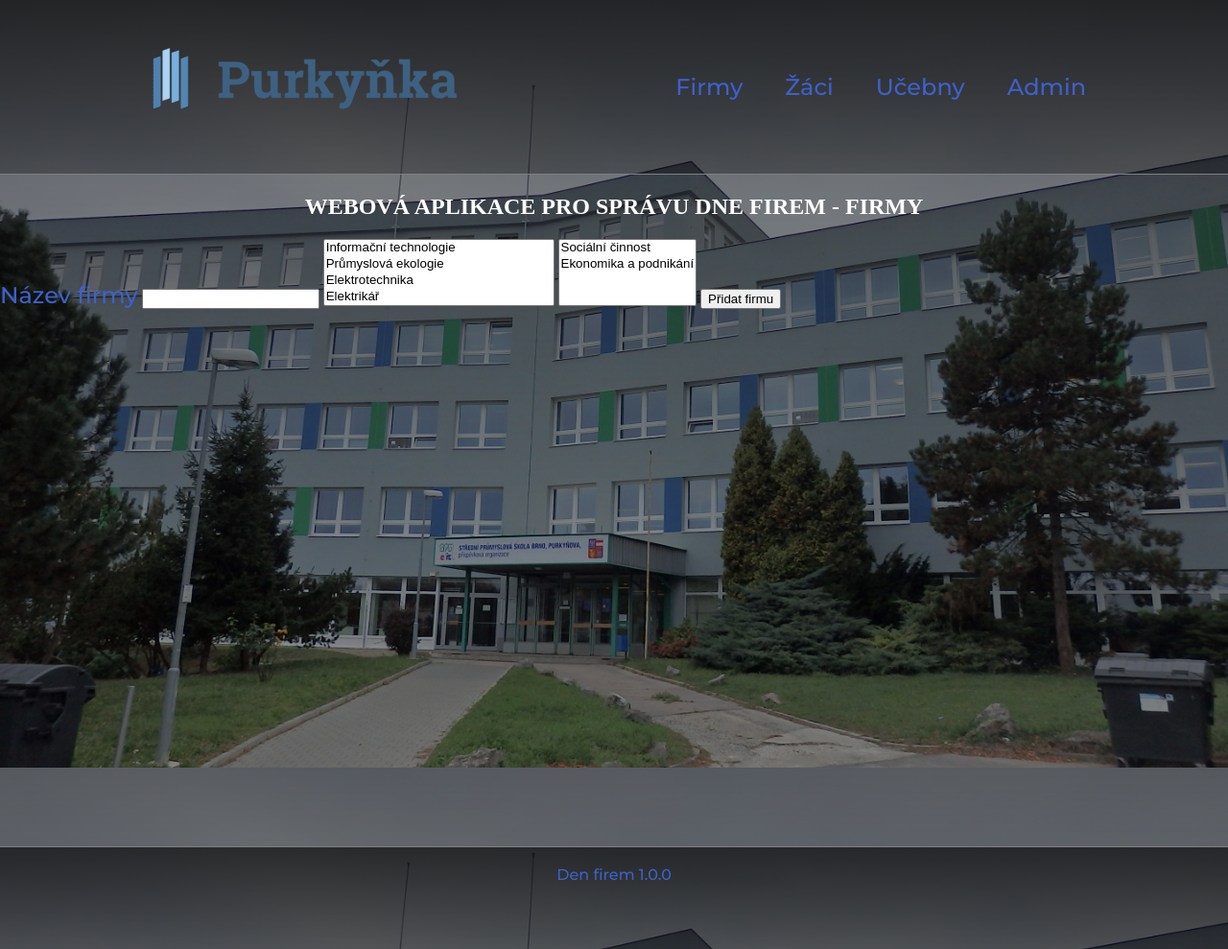
After one commit to CokoPiskot/WA-Den-Firem, a Django app: page /firmy/ in a window 1280 px wide. The commit adds this page. Shown: the whole page at 96% size. Run offline with Django 4.2, Linux system fonts and the light colour scheme.

Commit message:
navigace mezi stránkami + přesměr. logo + jednoduchý elementy pro přidání firmy (bez db) -- 1.0.4

```diff
--- a/mysite/myapp/static/css/main.css
+++ b/mysite/myapp/static/css/main.css
@@ -79,3 +79,9 @@ html, body {
     color: white;
     text-align: center;
 }
+
+.bubble {
+    background-color: white;
+    width: 200px;
+    height: 200px;
+}
--- a/mysite/myapp/templates/myapp/main.html
+++ b/mysite/myapp/templates/myapp/base.html
@@ -11,22 +11,24 @@
 </head>
 <body>
     <header>
-        <img class="logo" alt = "logo" src="{% static "/img/logo.png"%}">
+        <a href="http://127.0.0.1:8000/"><img class="logo" alt = "base" src="{% static "/img/logo.png"%}"></a>          <!--PRI NASAZENI SE MUSI ZMENIT LINK HREF-->
         <nav>
             <ul class="links">
-                  <li><a href="#">Firmy</a></li>
-                  <li><a href="#">Žáci</a></li>
-                  <li><a href="#">Učebny</a></li>
-                  <li><a href="#">Admin</a></li>
+                  <li><a href="/firmy/">Firmy</a></li>
+                  <li><a href="/zaci/">Žáci</a></li>
+                  <li><a href="/ucebny/">Učebny</a></li>
+                  <li><a href="/admin/">Admin</a></li>
             </ul>
         </nav>
     </header>
 
     <div id="container">
         <div id="main">
+            {% block message %}
             <h2 id = "main-text">
-                WEBOVÁ APLIKACE PRO SPRÁVU DNE FIREM - MAIN
+                WEBOVÁ APLIKACE PRO SPRÁVU DNE FIREM - BASE
             </h2>
+            {% endblock %}
         </div>
     </div>
 
--- /dev/null
+++ b/mysite/myapp/templates/myapp/firmy.html
@@ -0,0 +1,25 @@
+{% extends 'myapp/base.html' %}
+
+{% block message %}
+    <h2 id = "main-text">
+      WEBOVÁ APLIKACE PRO SPRÁVU DNE FIREM - FIRMY
+    </h2>
+
+    <div id="bubble">
+        <a>Název firmy</a>
+        <input type="text" id="nazev-firmy">
+        <select multiple name="technické obory" id="technicke-obory-dropdown">
+            <option value="Informační technologie">Informační technologie</option>
+            <option value="Průmyslová ekologie">Průmyslová ekologie</option>
+            <option value="Elektrotechnika">Elektrotechnika</option>
+            <option value="Elektrikář">Elektrikář</option>
+            <option value="Elektromechanik pro zařízení a přistroje">Elektromechanik pro zařízení a přistroje</option>
+            <option value="Mechanik elektrotechnik">Mechanik a elektrotechnik</option>
+        </select>
+        <select multiple name="soc. a eko. obory" id="soc-eko-obory-dropdown">
+            <option value="Sociální činnost">Sociální činnost</option>
+            <option value="Ekonomika a podnikání">Ekonomika a podnikání</option>
+        </select>
+        <input type="submit" value="Přidat firmu" id="pridat-firmu">
+    </div>
+{% endblock %}
--- a/mysite/myapp/urls.py
+++ b/mysite/myapp/urls.py
@@ -18,9 +18,12 @@ Including another URLconf
 from django.contrib import admin
 from django.urls import path
 from . import views
+from django.views.generic import RedirectView
 
 urlpatterns = [
     path('admin/', admin.site.urls),
-    path("", views.index, name="main"),
-    path("", views.redirect_admin, name="admin")
+    path("", views.index, name="base"),
+    path('firmy/', views.firmy, name="firmy"),
+    path('zaci/', views.zaci, name="zaci"),
+    path('ucebny/', views.ucebny, name="ucebny"),
 ]
--- a/mysite/myapp/views.py
+++ b/mysite/myapp/views.py
@@ -4,7 +4,13 @@ from django.shortcuts import redirect
 
 # Create your views here.
 def index(request):
-    return render(request, "myapp/main.html", {})
+    return render(request, "myapp/base.html", {})
 
-def redirect_admin(request):
-    return redirect("/")
+def firmy(request):
+    return render(request, "myapp/firmy.html", {})
+
+def zaci(request):
+    return render(request, "myapp/zaci.html", {})
+
+def ucebny(request):
+    return render(request, "myapp/ucebny.html", {})
--- a/mysite/mysite/settings.py
+++ b/mysite/mysite/settings.py
@@ -55,7 +55,7 @@ ROOT_URLCONF = 'mysite.urls'
 TEMPLATES = [
     {
         'BACKEND': 'django.template.backends.django.DjangoTemplates',
-        'DIRS': [],
+        'DIRS': [BASE_DIR / 'templates'],
         'APP_DIRS': True,
         'OPTIONS': {
             'context_processors': [
@@ -126,6 +126,7 @@ STATICFILES_DIRS = [
     os.path.join(BASE_DIR, "static")
 ]
 
+
 # Default primary key field type
 # https://docs.djangoproject.com/en/4.2/ref/settings/#default-auto-field
 
```
Also changed, not shown: mysite/myapp/templates/myapp/ucebny.html (added, +7 -0 lines), mysite/myapp/templates/myapp/zaci.html (added, +7 -0 lines).
